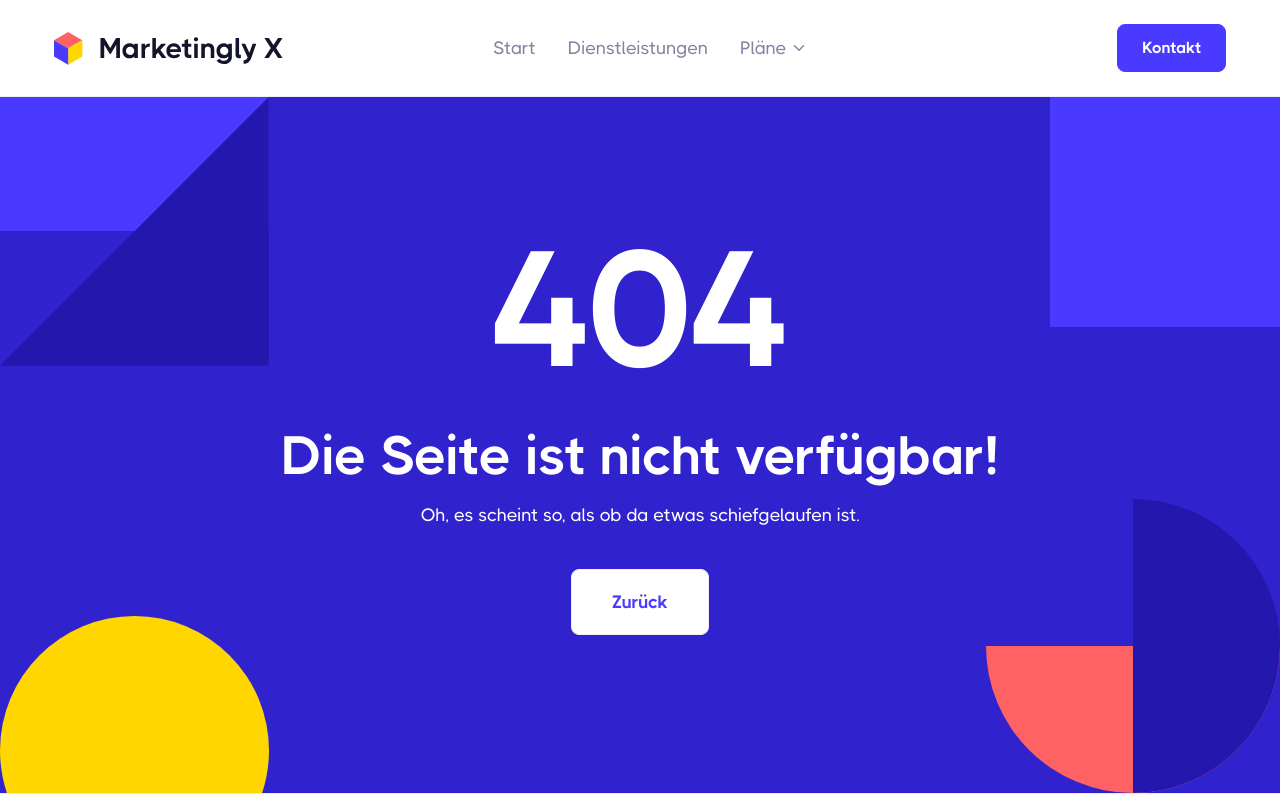
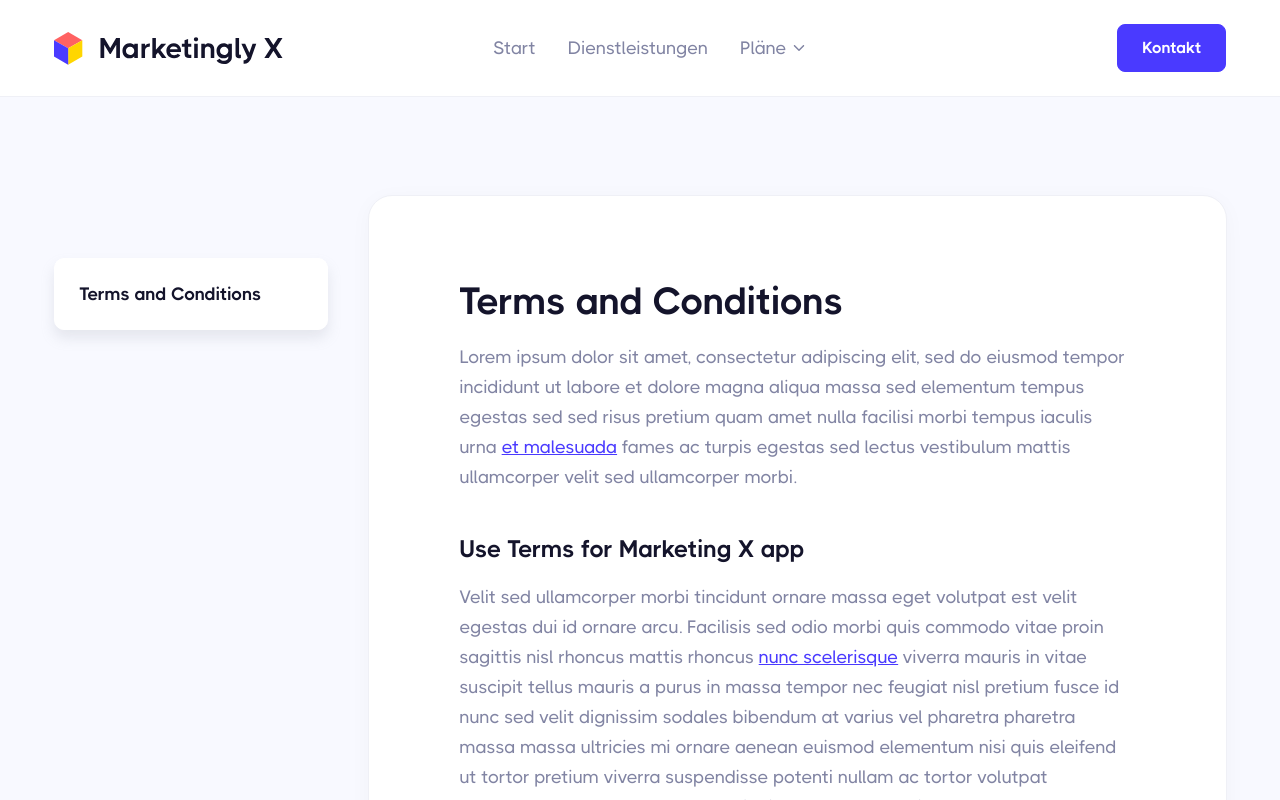
Before and after one commit to halilcancengiz/Marketingly, a React (Vite) app: page /impressum in a window 1280 px wide. Shown: the top 800 px of the page. Built offline with nearby package versions, Linux system fonts and the light colour scheme.

Commit message:
added impressum page

```diff
--- a/src/components/Footer.tsx
+++ b/src/components/Footer.tsx
@@ -60,8 +60,8 @@ const Footer = () => {
 
                 <div className='mt-20 border-b w-full md:flex-row flex-col gap-y-6 flex items-center justify-between border-neutral-400 pb-2'>
                     <div className='flex items-center gap-7'>
-                        <NavLink to="/" className='hover:text-primary transition-all duration-300 tb-medium'>Impressum</NavLink>
-                        <NavLink to="/datenschutz" className='hover:text-primary transition-all duration-300 tb-medium'>Datenschutz</NavLink>
+                        <NavLink to="/impressum" className='hover:text-primary transition-all duration-300 tb-medium'>Impressum</NavLink>
+                        <NavLink to="/datenschutz" className='hover:text-primary transition-all duration-300 tb-medium'>Datenschutz und AGBs</NavLink>
                     </div>
                     <div className='flex gap-4 md:max-w-[311px] w-full xs:min-w-[311px] items-center justify-center md:pb-0 pb-4'>
                         <NavLink to="/" className='rounded-full flex items-center justify-center hover-up-lg'>
--- /dev/null
+++ b/src/pages/Impressum.tsx
@@ -0,0 +1,112 @@
+import { useEffect, useState } from "react";
+import { Helmet } from "react-helmet";
+import { motion } from "framer-motion"
+
+const Impressum = () => {
+
+    const [activeSection, setActiveSection] = useState<string>("");
+
+    const fadeInAnimationVariant = {
+        initial: {
+            opacity: 0,
+            y: 20
+        },
+        animate: {
+            opacity: 1,
+            y: 0,
+        }
+    };
+
+
+    const scrollToSection = (id: string) => {
+        console.log("tıklandı");
+        const element = document.getElementById(id);
+        const yOffset = -80;
+        console.log(element)
+
+        if (element) {
+            const yPosition = element.getBoundingClientRect().top + window.scrollY + yOffset;
+            console.log(yPosition)
+            window.scrollTo({ top: yPosition, behavior: 'smooth' });
+        }
+    };
+
+
+    useEffect(() => {
+        window.scrollTo(0, 0);
+
+        const handleScrollSpy = (entries: IntersectionObserverEntry[]) => {
+            entries.forEach((entry: IntersectionObserverEntry) => {
+                if (entry.isIntersecting) {
+                    setActiveSection(entry.target.id);
+                }
+            });
+        };
+
+        const options = {
+            root: null,
+            rootMargin: "0px",
+            threshold: 0.5, // Görünürlüğün %50'si aktif olması için yeterli
+        };
+
+        const observer = new IntersectionObserver(handleScrollSpy, options);
+
+        const sections = document.querySelectorAll("section div[id]");
+        sections.forEach((section) => observer.observe(section));
+
+        return () => {
+            sections.forEach((section) => observer.unobserve(section));
+        };
+    }, []);
+
+    return (
+
+        <section className="pt-[40px] xs:pt-[50px] pb-[60px] md:pt-[60px] md:pb-[79px] lg:pt-[98px] lg:pb-[98px] 3xl:pt-[123px] 3xl:pb-[123px] px-6 relative bg-[#F8F9FF]">
+
+            <Helmet>
+                <title>AGB und Datenschutz | MARKETINGLY X</title>
+                <meta name="description" content="Erfahren Sie mehr über die Allgemeinen Geschäftsbedingungen, Datenschutzrichtlinien und Nutzungsbedingungen von MARKETINGLY X." />
+                <meta property="og:title" content="AGB und Datenschutz" />
+                <meta property="og:description" content="Detaillierte Informationen zu unseren Geschäftsbedingungen, Datenschutzrichtlinien und Nutzungsbedingungen." />
+                <meta property="og:type" content="website" />
+                <meta property="og:url" content={`${import.meta.env.VITE_BASE_URL}terms-and-conditions`} />
+                <meta name="robots" content="index, follow" />
+            </Helmet>
+            <div className="max-w-[1173px] w-full mx-auto flex lg:flex-row flex-col relative">
+
+                <motion.div
+                    variants={fadeInAnimationVariant}
+                    initial="initial"
+                    whileInView="animate"
+                    viewport={{ once: true }}
+                    transition={{ delay: 0.15, duration: 0.3 }}
+                    id="menuItems"
+                    className="lg:mt-[63px] lg:mb-0 mb-10 lg:mr-10 min-w-[274px] grid grid-cols-3 gap-[15px] h-full lg:sticky lg:top-5">
+
+                    <div onClick={() => scrollToSection("terms-and-conditions")} className={`menuItemShadow  h-[72px] lg:col-span-3 md:col-span-1 col-span-3 py-[25px] lg:px-[25px] lg:text-start text-center px-5 hover:text-primary bg-white rounded-[10px] text-[18px] leading-[19.998px] tb-bold cursor-pointer transition-all border border-white duration-300 ${activeSection === "terms-and-conditions" ? "text-primary" : "text-neutral-800"}`}> Terms and Conditions</div>
+
+                </motion.div>
+
+                <motion.div
+                    variants={fadeInAnimationVariant}
+                    initial="initial"
+                    whileInView="animate"
+                    viewport={{ once: true }}
+                    transition={{ delay: 0.50, duration: 0.3 }}
+                    style={{ boxShadow: '0px 4px 22px 0px rgba(8, 15, 52, 0.03)' }}
+                    className="flex flex-col h-full rounded-[24px] bg-white w-full lg:pt-[80px] md:pt-[70px] xs:pt-[60px] pt-[50px] lg:px-[91px] md:px-[76px] xs:px-[35px] px-[25px] lg:pb-[108px] md:pb-[90px] xs:pb-[75px] pb-[63px] border border-neutral-300">
+                    <div id="terms-and-conditions" className="flex flex-col">
+                        <div className="text-neutral-800 tb-bold md:text-[38px] xs:text-[32px] text-[26px] lg:mb-4 mb-[10px] md:leading-[50.008px] xs:leading-[42.112px] leading-[34.216px]">Terms and Conditions</div>
+                        <div className="text-neutral-600 text-[18px] tb-medium md:mb-8 mb-[26px] leading-[30.006px]">Lorem ipsum dolor sit amet, consectetur adipiscing elit, sed do eiusmod tempor incididunt ut labore et dolore magna aliqua massa sed elementum tempus egestas sed sed risus pretium quam amet nulla facilisi morbi tempus iaculis urna <a href="#" className="hover:text-secondary3 underline text-primary tb-medium transition-all duration-300">et malesuada</a> fames ac turpis egestas sed lectus vestibulum mattis ullamcorper velit sed ullamcorper morbi.</div>
+                        <div className="text-neutral-800 tb-bold md:text-[24px] xs:text-[22px] text-[20px] lg:mb-4 mb-[10px] md:leading-[34.008px] xs:leading-[31.174px] leading-[28.34px] mt-2">Use Terms for Marketing X app</div>
+                        <div className="text-neutral-600 text-[18px] tb-medium md:mb-8 mb-[26px] leading-[30.006px]">Velit sed ullamcorper morbi tincidunt ornare massa eget volutpat est velit egestas dui id ornare arcu. Facilisis sed odio morbi quis commodo vitae proin sagittis nisl rhoncus mattis rhoncus <a href="#" className="hover:text-secondary3 underline text-primary tb-medium transition-all duration-300">nunc scelerisque</a> viverra mauris in vitae suscipit tellus mauris a purus in massa tempor nec feugiat nisl pretium fusce id nunc sed velit dignissim sodales bibendum at varius vel pharetra pharetra massa massa ultricies mi ornare aenean euismod elementum nisi quis eleifend ut tortor pretium viverra suspendisse potenti nullam ac tortor volutpat commodo sed egestas egestas fringilla phasellus faucibus.</div>
+                    </div>
+                </motion.div>
+            </div>
+        </section>
+
+
+    )
+}
+
+export default Impressum
--- a/src/routes/AppRoutes.tsx
+++ b/src/routes/AppRoutes.tsx
@@ -12,6 +12,7 @@ import Services from "../pages/Services";
 import SeoPlan from "../pages/SeoPlan";
 import AdsPlan from "../pages/AdsPlan";
 import CompanyListingPlan from "../pages/CompanyListingPlan";
+import Impressum from "../pages/Impressum";
 
 export const AppRoutes = () => {
     return (
@@ -23,6 +24,7 @@ export const AppRoutes = () => {
             <Route path="/thank-you-page" element={<Thankyou />} />
             <Route path="*" element={<NotFound />} />
             <Route path="/datenschutz" element={<TermAndConditions />} />
+            <Route path="/impressum" element={<Impressum />} />
             <Route path="/contact" element={<Contact />} />
             <Route path="/product-detail" element={<ProductDetail />} />
             <Route path="/services" element={<Services />} />
```
